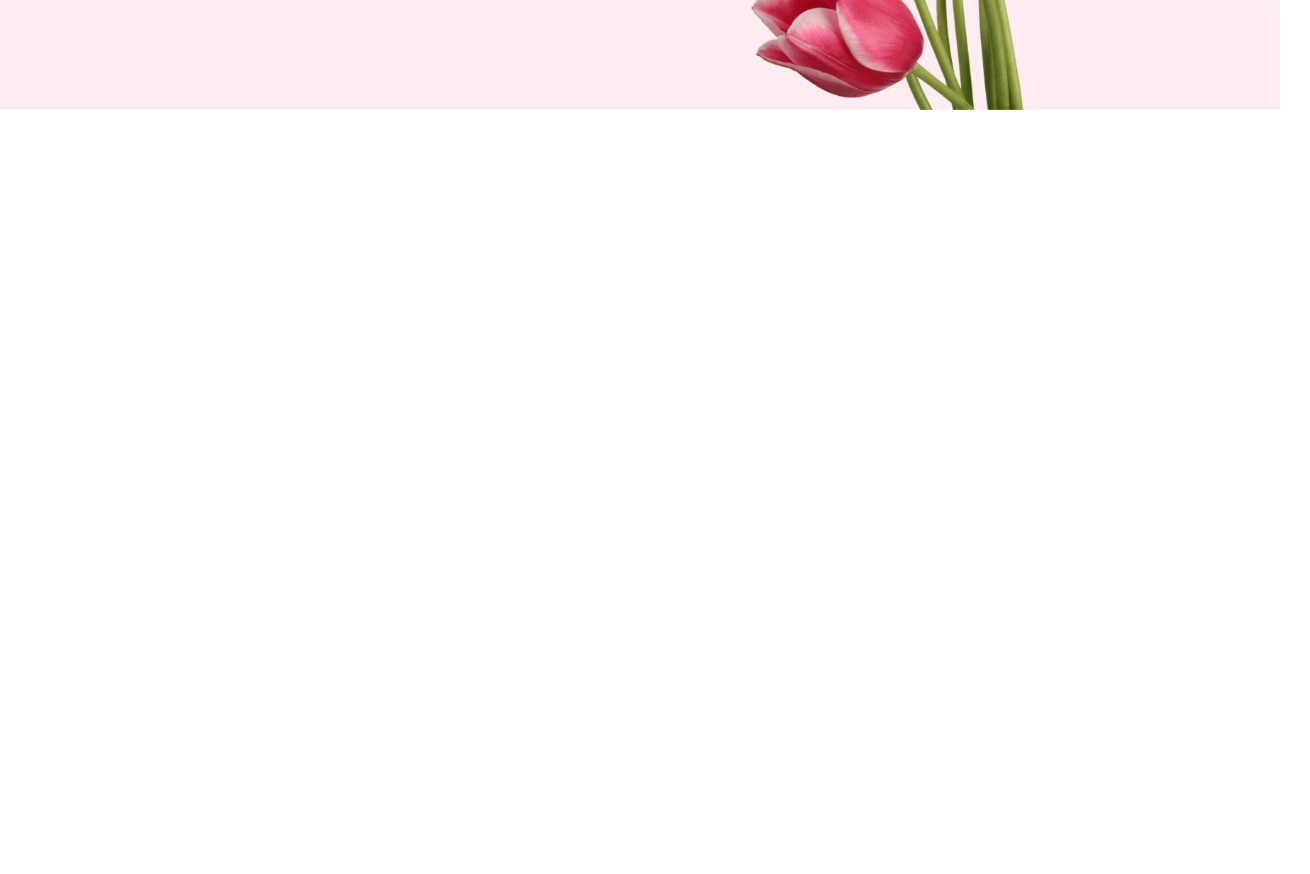
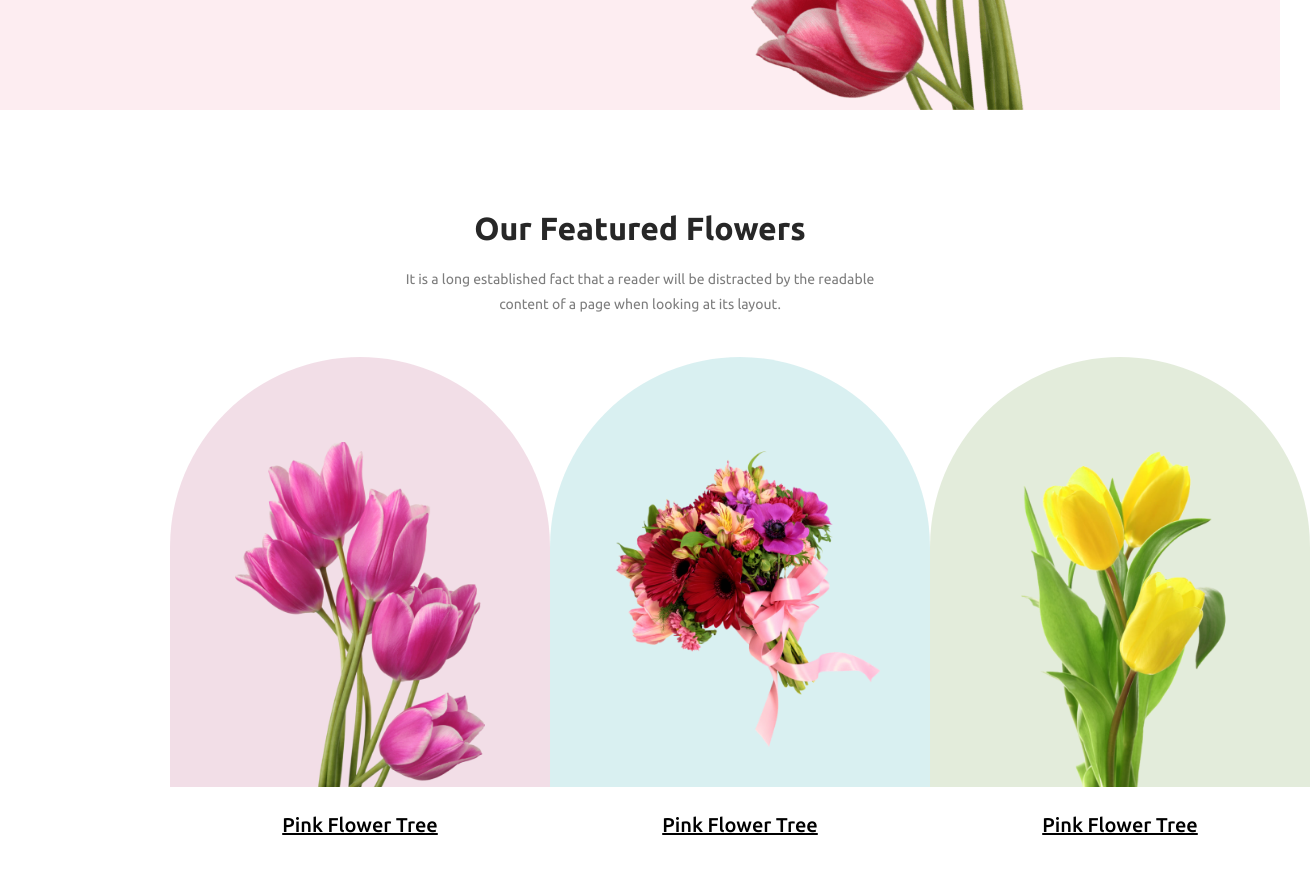
Before and after one commit to ahkaruz/Flower-Shop, a plain HTML site: page index.html in a window 1280 px wide. Shown: the part 492-1366 px from the top of the page, 1310 px wide, since content can reach past the window. Before the commit the page ends 800 px from the top, so only its background shows below. Drawn offline with Linux system fonts and the light colour scheme.

Commit message:
feature section added

```diff
--- a/css/style.css
+++ b/css/style.css
@@ -27,6 +27,7 @@ header img {
 }
 
 .header-details {
+    margin-top: 25px;
     width: 550px;
     color: rgba(39, 39, 39, 0.60);
     font-size: 15px;
@@ -35,11 +36,11 @@ header img {
 }
 
 .btn-primary {
-    margin-top: 8px;
+    margin-top: 25px;
     padding: 15px 25px;
     display: flex;
     border: none;
-    border-radius: 10px;
+    border-radius: 5px;
     background-color: #E55473;
     color: #FFF;
     font-size: 14px;
@@ -52,3 +53,72 @@ header img {
 .btn-primary:hover {
     background-color: #C1435E;
 }
+
+section {
+    margin: 100px 170px;
+
+}
+
+.section-title {
+    text-align: center;
+    color: #272727;
+    font-size: 32px;
+    font-weight: 800;
+    margin-bottom: 20px;
+}
+
+.section-summery {
+    width: 500px;
+    margin: 0px auto 40px;
+    text-align: center;
+    color: rgba(39, 39, 39, 0.60);
+    font-size: 14px;
+    font-weight: 400;
+    line-height: 25px;
+}
+
+.featured-flowers {
+    display: flex;
+    justify-content: space-between;
+}
+
+.featured-flowers>div>div {
+    width: 380px;
+    height: 430px;
+    align-content: end;
+    line-height: 0;
+    text-align: center;
+}
+
+.featured-flowers-img-1 {
+    border-radius: 300px 300px 0px 0px;
+    background: rgba(167, 33, 98, 0.15);
+}
+
+.featured-flowers-img-2 {
+    border-radius: 300px 300px 0px 0px;
+    background: rgba(5, 151, 160, 0.15);
+}
+
+.featured-flowers-img-3 {
+    border-radius: 300px 300px 0px 0px;
+    background: rgba(71, 125, 17, 0.15);
+}
+
+.featured-flowers img {
+    width: 250px;
+}
+
+.featured-flowers-img-2>img {
+    width: 300px;
+    margin-bottom: 40px;
+    margin-left: 25px;
+}
+
+.featured-flowers-title {
+    text-align: center;
+    font-size: 20px;
+    font-weight: 500;
+    line-height: 35px;
+    text-decoration-line: underline;
+}
--- a/index.html
+++ b/index.html
@@ -1,4 +1,4 @@
-<!-- https://ahkaruz.github.io/Flower-Shop/ -->
+<!--     -->
 <!DOCTYPE html>
 <html lang="en">
 
@@ -26,7 +26,36 @@
         </div>
         <img src="img/pngwing 10.png" alt="">
     </header>
-    <main></main>
+    <main>
+        <section>
+            <h2 class="section-title">Our Featured Flowers</h2>
+            <p class="section-summery">It is a long established fact that a reader will be distracted by the readable
+                content of a page when looking at its layout.</p>
+            <div class="featured-flowers">
+                <div>
+                    <div class="featured-flowers-img-1">
+                        <img src="img/pngwing 6.png" alt="">
+                    </div>
+                    <h3 class="featured-flowers-title">Pink Flower Tree</h3>
+                </div>
+                <div>
+                    <div class="featured-flowers-img-2">
+                        <img src="img/pngwing 5.png" alt="">
+                    </div>
+                    <h3 class="featured-flowers-title">Pink Flower Tree</h3>
+                </div>
+                <div>
+                    <div class="featured-flowers-img-3">
+                        <img src="img/pngwing 7.png" alt="">
+                    </div>
+                    <h3 class="featured-flowers-title">Pink Flower Tree</h3>
+                </div>
+            </div>
+            <div class="service-supports">
+
+            </div>
+        </section>
+    </main>
     <footer></footer>
 </body>
 
```
